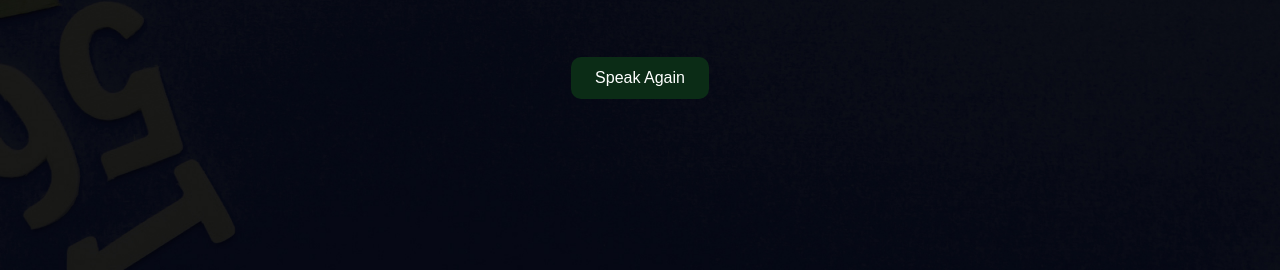
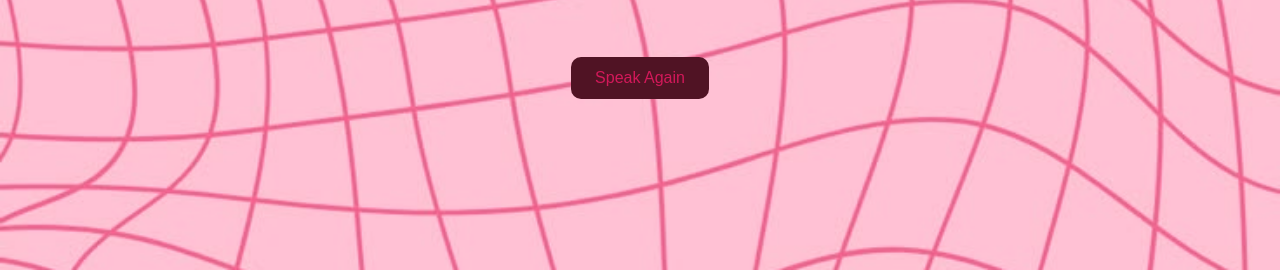
Before and after one commit to AriK682/Guessing_game, a plain HTML site: page index.html in a window 1280 px wide. Shown: the part 530-800 px from the top of the page. Drawn offline with Linux system fonts and the light colour scheme.

Commit message:
added a background and color changes

```diff
--- a/style.css
+++ b/style.css
@@ -5,8 +5,8 @@ after {
 }
 
 body {
-  background: #2f3542 url('img/bg.jpg') no-repeat left center/cover;
-  color: #fff;
+  background: #2f3542 url('img/Pink Post Background _ Pink Wavy Grid Lines.jpeg') no-repeat left center/cover;
+  color: #48071e;
   min-height: 100vh;
   display: flex;
   flex-direction: column;
@@ -36,13 +36,13 @@ h3{
 .play-again{
     padding: 8px 15px;
     border: 0;
-    background-color: #f4f4f4;
+    background-color: #facdde;
     border-radius: 5px;
     margin-top: 10px;
 }
 #speak-again {
-    background-color: #0b2c16;
-    color: white;
+    background-color: #501324;
+    color:#d2195a;
     border: none;
     border-radius: 10px;
     padding: 12px 24px;
```
